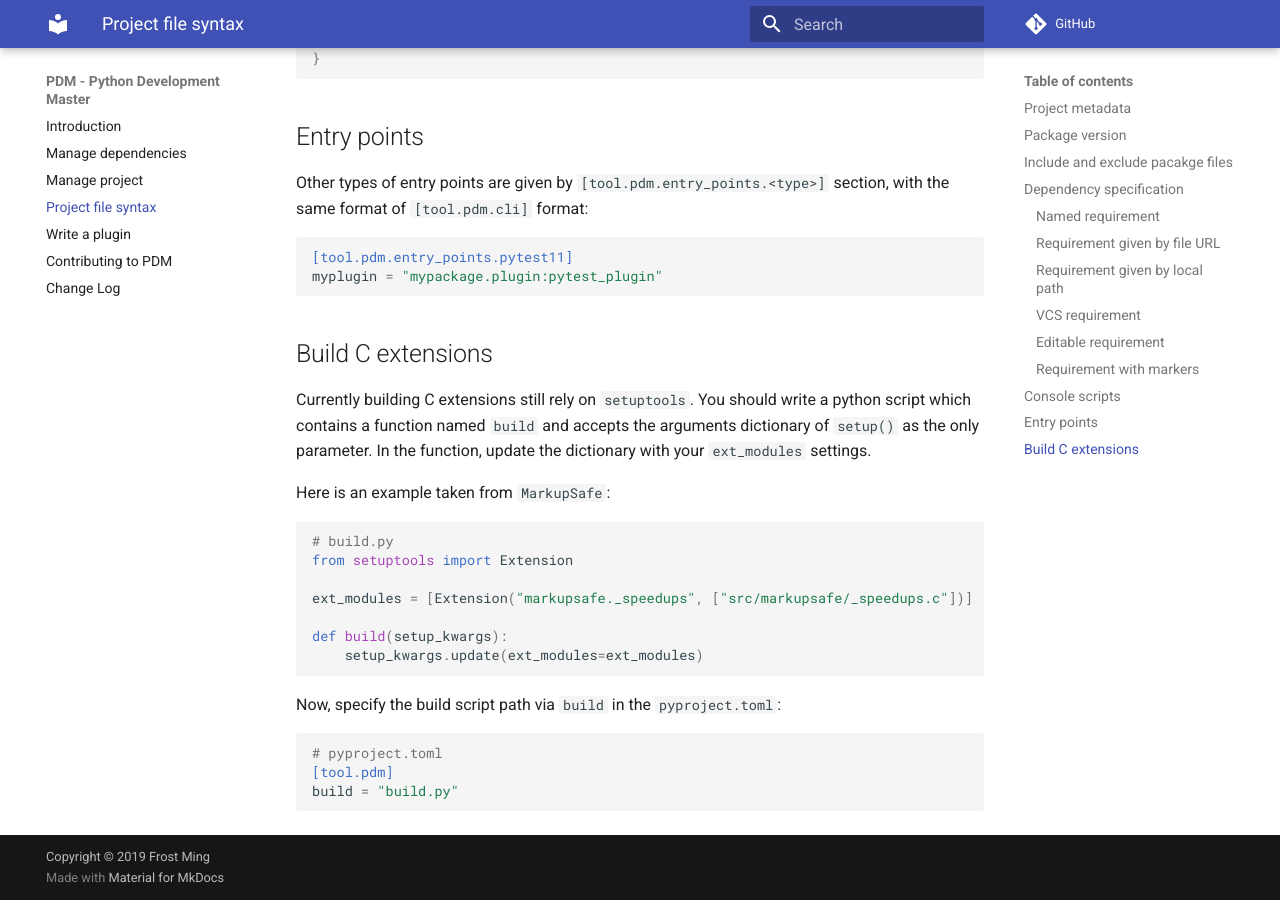
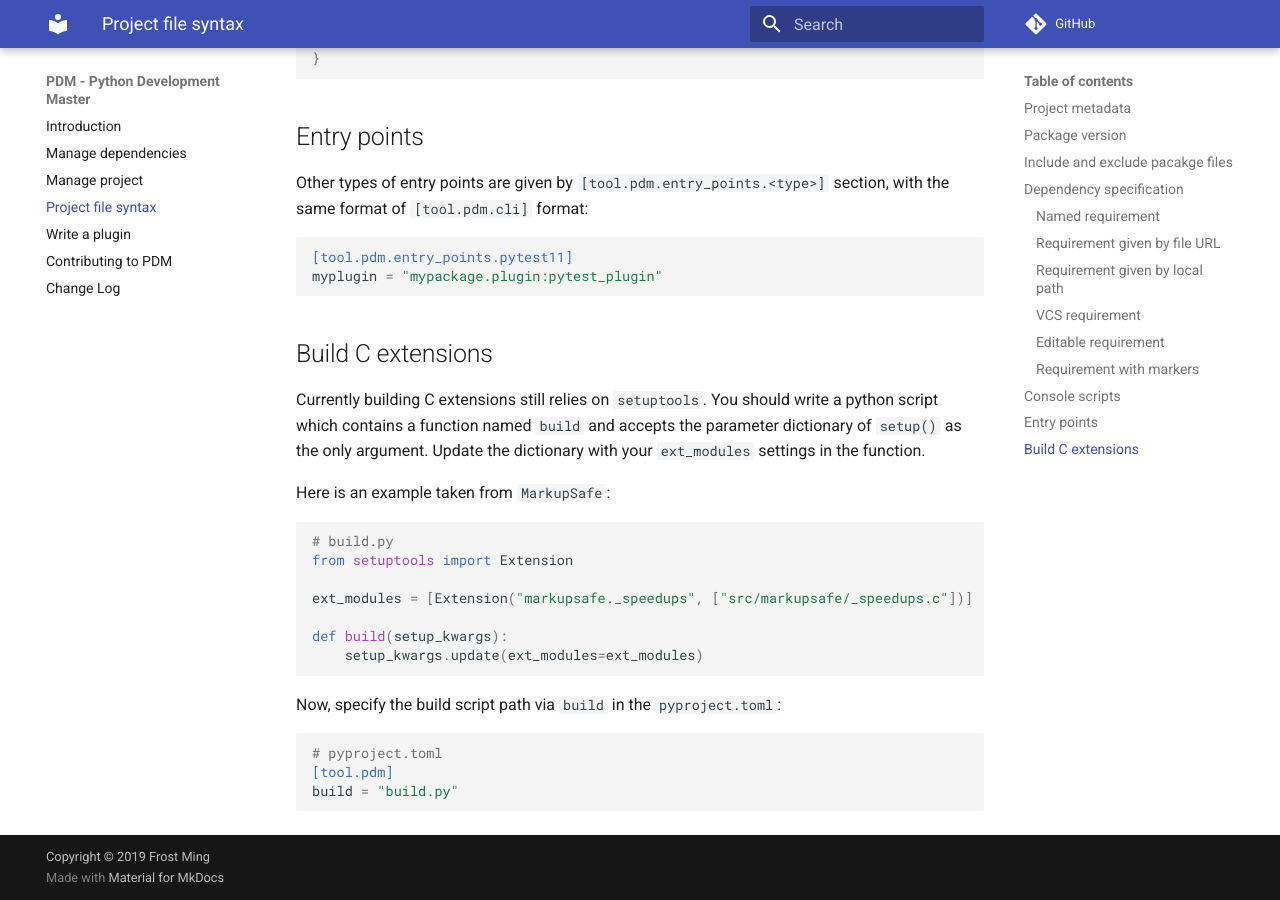
Before and after one commit to ChrisSanderser/pd-ms, an MkDocs documentation site: the page built from docs/docs/pyproject.md, in a window 1280 px wide and 900 px high, scrolled down 2113 px. Built offline with MkDocs 1.6.1 and Material for MkDocs 9.7.7, drawn with Linux system fonts in a browser that asks for light colours; comment, search, counter and statistics services are not loaded.

```diff
--- a/docs/docs/pyproject.md
+++ b/docs/docs/pyproject.md
@@ -97,9 +97,9 @@ myplugin = "mypackage.plugin:pytest_plugin"
 
 ## Build C extensions
 
-Currently building C extensions still rely on `setuptools`. You should write a python script which contains
-a function named `build` and accepts the arguments dictionary of `setup()` as the only parameter.
-In the function, update the dictionary with your `ext_modules` settings.
+Currently building C extensions still relies on `setuptools`. You should write a python script which contains
+a function named `build` and accepts the parameter dictionary of `setup()` as the only argument.
+Update the dictionary with your `ext_modules` settings in the function.
 
 Here is an example taken from `MarkupSafe`:
 
```
Also changed, not shown: docs/docs/project.md (+1 -0 lines), 2 other files.
